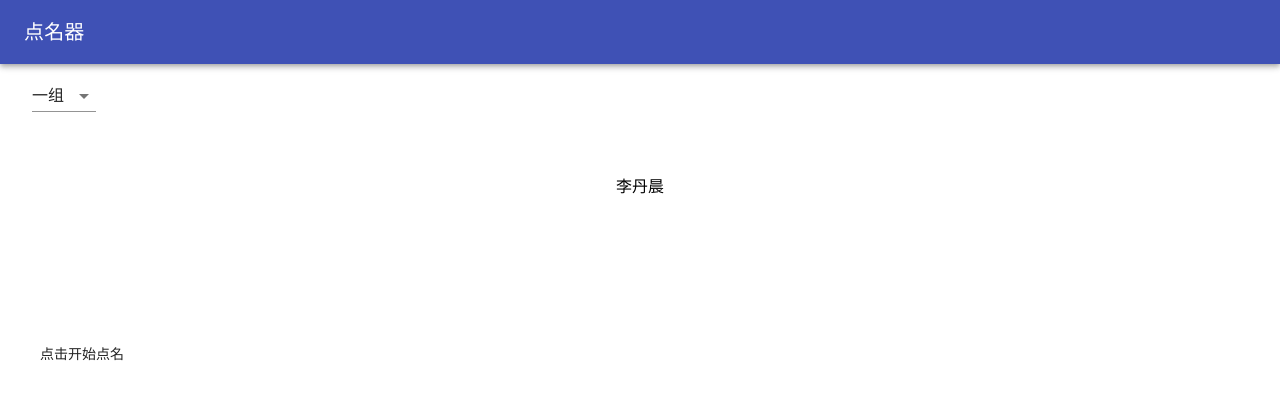
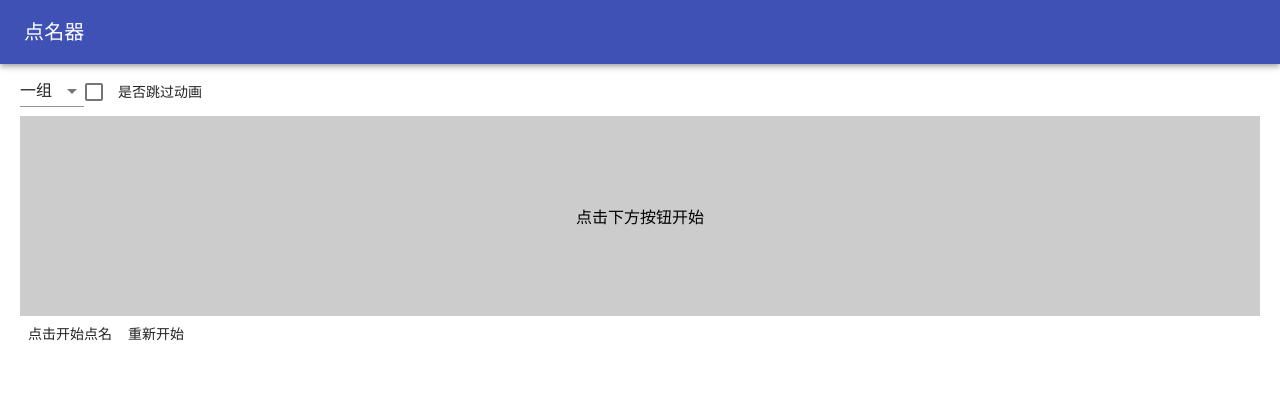
Before and after one commit to special-rand/naming-react, a React app: page / in a window 1280 px wide. Shown: the top 400 px of the page. Built offline with nearby package versions, Linux system fonts and the light colour scheme.

Commit message:
[add] selection if skip animation
[update] component RandomCard

[fix] simplify code

```diff
--- a/config/paths.js
+++ b/config/paths.js
@@ -69,7 +69,7 @@ const resolveModule = (resolveFn, filePath) => {
 module.exports = {
   dotenv: resolveApp('.env'),
   appPath: resolveApp('.'),
-  appBuild: resolveApp('build'),
+  appBuild: resolveApp('dist'),
   appPublic: resolveApp('public'),
   appHtml: resolveApp('public/index.html'),
   appIndexJs: resolveModule(resolveApp, 'src/index'),
--- a/package.json
+++ b/package.json
@@ -14,6 +14,8 @@
     "@material-ui/core": "^3.9.0",
     "@material-ui/styles": "^3.0.0-alpha.8",
     "@material-ui/system": "^3.0.0-alpha.1",
+    "d3-array": "^2.0.3",
+    "d3-ease": "^1.0.5",
     "isomorphic-fetch": "^2.2.1",
     "lodash": "^4.17.11",
     "memoize-one": "^5.0.0",
@@ -22,6 +24,7 @@
     "react-app-polyfill": "^0.2.0",
     "react-dev-utils": "^7.0.1",
     "react-dom": "^16.7.0",
+    "react-move": "^4.0.1",
     "react-pose": "^4.0.6",
     "react-redux": "^6.0.0"
   },
--- a/src/App.js
+++ b/src/App.js
@@ -1,10 +1,7 @@
 import React, { Component } from 'react'
 import memoize from 'memoize-one'
-import AppBar from '@material-ui/core/AppBar'
-import Toolbar from '@material-ui/core/Toolbar'
-import Typography from '@material-ui/core/Typography'
-import Select from '@material-ui/core/Select'
-import MenuItem from '@material-ui/core/MenuItem/MenuItem'
+import { AppBar, Checkbox, FormControlLabel, Toolbar, Typography, Select, MenuItem } from '@material-ui/core'
+
 import Grid from '@material-ui/core/Grid'
 import './App.styl'
 
@@ -21,7 +18,12 @@ class App extends Component {
     selected: 0
   }
 
+  // computed value
   selectedItem = memoize(idx => this.groups[idx])
+
+  constructor (props) {
+    super(props)
+  }
 
   render () {
     const item = this.selectedItem(this.state.selected)
@@ -37,7 +39,7 @@ class App extends Component {
         </AppBar>
         <main className="container">
           <Grid container spacing={24}>
-            <Grid item>
+            <Grid>
               <Select
                 autoWidth={true}
                 value={this.state.selected}
@@ -50,12 +52,18 @@ class App extends Component {
                 return (
                   <MenuItem value={idx} key={idx}>{o.name}</MenuItem>)
               })}</Select>
+              <FormControlLabel
+                control={
+                  <Checkbox/>
+                }
+                label="是否跳过动画"
+              />
             </Grid>
             <Grid
               style={{
                 width: '100%'
               }}
-              item>
+            >
               <RandomCard
                 name={item.name}
                 list={item.list}
--- a/src/components/RandomCard/RandomCard.js
+++ b/src/components/RandomCard/RandomCard.js
@@ -1,35 +1,10 @@
 import React, { Component } from 'react'
 import * as PropTypes from 'prop-types'
 import random from 'lodash/random'
+import { shuffle } from 'd3-array'
 import Button from '@material-ui/core/Button'
 import { convertToUnit } from '@/utils/helpers'
 import './RandomCard.styl'
-
-class Card extends Component {
-  static propTypes = {
-    id: PropTypes.number,
-    name: PropTypes.string
-  }
-
-  style = {
-    top: convertToUnit(0)
-  }
-
-  componentDidMount = () => {
-    // todo: auto swing
-    const _id = window.setInterval(() => {
-      window.clearInterval(_id)
-    })
-  }
-
-  render () {
-    return (
-      <div className={[["card-item-" + this.props.id], "card-item"].join(' ')}>
-        {this.props.name}
-      </div>
-    )
-  }
-}
 
 class RandomCard extends Component {
   static propTypes = {
@@ -37,29 +12,30 @@ class RandomCard extends Component {
     list: PropTypes.array.isRequired
   }
 
+  height = 200
+
+  cardList = () => {
+    return shuffle(this.props.list.map((o, idx) => ({ id: idx + 1, name: o })))
+  }
+
   state = {
-    cardList: [
-      {
-        name: this.props.list[0],
-        id: 0
-      }
-    ]
+    start: false
   }
 
   styles = {
-    height: convertToUnit(200),
+    height: convertToUnit(this.height),
     width: convertToUnit(100, '%')
   }
 
+
   getRandomName = () => {
-    const list = this.props.list
-    const idx = random(list.length - 1)
-    return list[idx]
+    const idx = random(this.props.list.length - 1)
+    return this.props.list[idx]
   }
 
   genCardItem = (
     name = this.getRandomName(),
-    id = this.state.cardList.length
+    id = this.props.list.length
   ) => {
     return {
       name: name,
@@ -67,33 +43,63 @@ class RandomCard extends Component {
     }
   }
 
-
   startRoll = () => {
     this.setState({
-      cardList: [
-        this.genCardItem()
-      ]
+      start: true
     })
   }
 
-  loopRoll = () => {
-    // todo: loopCardWithLatestID
+  restartRoll = () => {
+    this.setState({
+      start: false
+    })
+  }
+
+  constructor (props) {
+    super(props)
   }
 
   render () {
+    const item = this.genCardItem()
+    const card = (
+      <div
+        className="card"
+        style={{
+          'height': this.height
+        }}
+      >
+        <span>
+          {item.name}
+        </span>
+      </div>
+    )
     return (
-      <div className="b-random-card">
-        <div>
+      <card className="b-random-card">
+        <div
+          style={{
+            position: 'relative',
+            overflow: 'hidden'
+          }}
+        >
           <div style={this.styles}>
-            {this.state.cardList.map(o =>
-              <Card key={o.id} id={o.id} name={o.name}/>
-            )}
+            {
+              this.state.start ? card :
+                <div
+                  className="card"
+                  style={{ height: this.height }}
+                >
+                  <span>点击下方按钮开始</span>
+                </div>
+            }
           </div>
           <Button onClick={this.startRoll}>
             点击开始点名
           </Button>
+          <Button onClick={this.restartRoll}>
+            重新开始
+          </Button>
         </div>
-      </div>
+      </card>
     )
   }
 }
--- a/src/components/RandomCard/RandomCard.styl
+++ b/src/components/RandomCard/RandomCard.styl
@@ -1,7 +1,10 @@
 .b-random-card {
-  .card-item {
-    height 100px
-    line-height 100px
+  .card {
+    display flex
+    width 100%
+    align-items center
+    justify-content center
     text-align center
+    background-color #ccc
   }
 }
```
Also changed, not shown: 2 other files (tests, documents, lock files or other folders).
